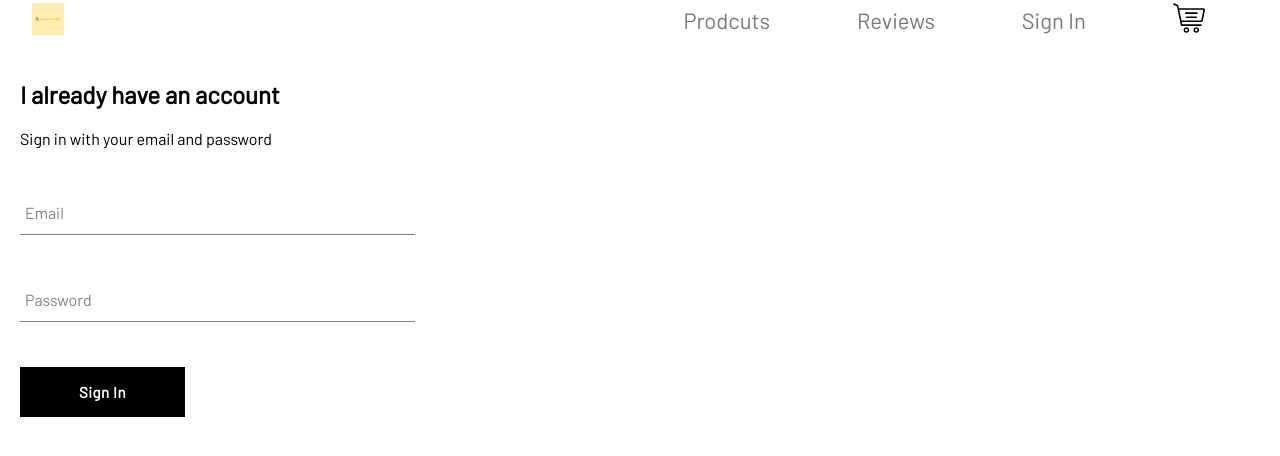
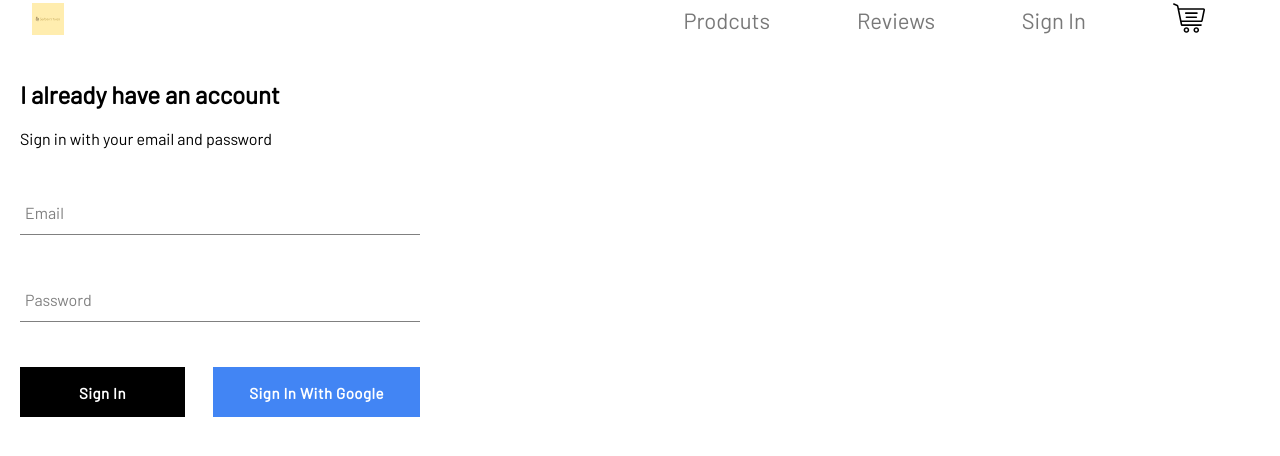
Before and after one commit to Calcopod/website-2, a React (Create React App) app: page /sign-in in a window 1280 px wide. Shown: the top 456 px of the page. Built offline with nearby package versions, Linux system fonts and the light colour scheme; no server answers.

Commit message:
Integrated Firebase Google Auth. Custom Scrollbar

```diff
--- a/package.json
+++ b/package.json
@@ -6,6 +6,7 @@
     "@testing-library/jest-dom": "^5.12.0",
     "@testing-library/react": "^11.2.6",
     "@testing-library/user-event": "^12.8.3",
+    "firebase": "^8.4.2",
     "react": "^17.0.2",
     "react-dom": "^17.0.2",
     "react-router-dom": "^5.2.0",
--- a/src/App/App.css
+++ b/src/App/App.css
@@ -36,3 +36,30 @@
     transform: rotate(360deg);
   }
 }
+
+* {
+  box-sizing: border-box;
+}
+
+::-webkit-scrollbar {
+  width: 20px;
+}
+::-webkit-scrollbar-track {
+  background-color: transparent;
+}
+::-webkit-scrollbar-thumb {
+  background-color: #d6dee1;
+}
+::-webkit-scrollbar-thumb {
+  background-color: #d6dee1;
+  border-radius: 20px;
+}
+::-webkit-scrollbar-thumb {
+  background-color: #d6dee1;
+  border-radius: 20px;
+  border: 6px solid transparent;
+  background-clip: content-box;
+}
+::-webkit-scrollbar-thumb:hover {
+  background-color: #a8bbbf;
+}
--- a/src/App/App.js
+++ b/src/App/App.js
@@ -1,15 +1,41 @@
-import React from 'react'
+import React, { Component } from 'react'
 import Homepage from '../Pages/Homepage/homepage.component.jsx'
 import NavBar from '../Components/NavBar/navbar.component'
 import { Switch, Route } from 'react-router-dom'
+import SignInAndUp from '../Pages/Sign-in&up/sign-in-and-up.component.jsx';
+import { auth } from '../Firebase/firebase.utility'
 
 import './App.css';
-import SignInAndUp from '../Pages/Sign-in&up/sign-in-and-up.component.jsx';
 
-function App() {
+class App extends Component {
+  constructor() {
+    super()
+
+    this.state = {
+      currentUser: null
+    }
+  }
+
+  unsubscribeFromAuth = null
+
+  componentDidMount() {
+    // Subscribe to auth:
+    this.unsubscribeFromAuth = auth.onAuthStateChanged( user => {
+      this.setState({currentUser: user})
+
+      console.log( user )
+    })
+  }
+
+  componentWillUnmount() {
+    // Unsubscribe to auth:
+    this.unsubscribeFromAuth()
+  }
+
+  render() {
     return (
       <div>
-      <NavBar />
+        <NavBar currentUser={this.state.currentUser}/>
         <Switch>
           <Route exact path="/">
             <Homepage />
@@ -28,5 +54,6 @@ function App() {
       </div>
     );
   }
+}
 
 export default App;
--- a/src/Components/CustomButton/custom-btn.component.jsx
+++ b/src/Components/CustomButton/custom-btn.component.jsx
@@ -1,9 +1,9 @@
 import React from 'react'
 import './custom-btn.styles.scss'
 
-const CustomButton = ( { children, ...otherProps } ) => (
+const CustomButton = ( { isGoogleAuth, children, ...otherProps } ) => (
   <button
-    className="custom-button"
+    className={`${isGoogleAuth ? 'google-btn' : ''} custom-button`}
     { ...otherProps }
   >
     { children }
--- a/src/Components/CustomButton/custom-btn.styles.scss
+++ b/src/Components/CustomButton/custom-btn.styles.scss
@@ -1,3 +1,5 @@
+$border-col: black;
+
 .custom-button {
   min-width: 165px;
   width: auto;
@@ -8,9 +10,9 @@
   font-size: 15px;
   background-color: black;
   color: white;
-  font-family: 'Barlow';
+  font-family: "Barlow";
   font-weight: bolder;
-  border: none;
+  border: 1px solid $border-col;
   cursor: pointer;
 
   transition: 300ms all cubic-bezier(0.19, 1, 0.22, 1);
@@ -18,6 +20,16 @@
   &:hover {
     background-color: white;
     color: black;
-    border: 1px solid black;
+  }
+
+  &.google-btn {
+    $border-col: #4285f4;
+    background-color: #4285f4;
+    color: white;
+    border: 1px solid $border-col;
+
+    &:hover {
+      background-color: #3578e8;
+    }
   }
 }
--- a/src/Components/NavBar/navbar.component.jsx
+++ b/src/Components/NavBar/navbar.component.jsx
@@ -3,10 +3,11 @@ import logo from './Assets/default.svg'
 import cart from './Assets/cart.svg'
 
 import { Link } from 'react-router-dom'
+import { auth } from '../../Firebase/firebase.utility'
 
 import './navbar.styles.scss'
 
-const NavBar = () => {
+const NavBar = ( {currentUser} ) => {
   return (
     <div className="nav-bar">
       <div className="logo-container" to="/">
@@ -19,7 +20,14 @@ const NavBar = () => {
         <Link className="option" to="/store">Prodcuts</Link>
         <Link className="option" to="/reviews">Reviews</Link>
 
-        <Link className="option" to="/sign-in"> Sign In </Link>
+        {
+          currentUser ?
+          <div className="option" onClick={() => auth.signOut()}>Sign Out</div>
+          :
+          <Link className="option" to="/sign-in"> Sign In </Link>
+        }
+
+
 
         <Link className="option" to="/cart">
           <img className="cart-btn" alt="cart" src={cart} />
--- a/src/Components/NavBar/navbar.styles.scss
+++ b/src/Components/NavBar/navbar.styles.scss
@@ -6,7 +6,7 @@
   margin-left: auto;
   margin-right: auto;
 
-  height: min( 5vh, 100px );
+  height: min(5vh, 100px);
 
   .logo-container {
     flex: 1;
@@ -17,7 +17,6 @@
     .logo {
       height: max(4vh, 20px);
     }
-
   }
 
   .container {
@@ -30,16 +29,15 @@
       text-decoration: none;
       font-size: 22px;
       color: #787878;
+      cursor: pointer;
 
       &:hover {
         color: #2c2c2c;
       }
-
     }
 
     .cart-btn {
       height: max(4vh, 10px);
     }
-
   }
 }
--- a/src/Components/SignIn/sign-in.component.jsx
+++ b/src/Components/SignIn/sign-in.component.jsx
@@ -1,6 +1,7 @@
 import React, { Component } from 'react'
 import CustomButton from '../CustomButton/custom-btn.component'
 import InputForm from '../InputForm/input-form.component'
+import { signInWithGoogle } from '../../Firebase/firebase.utility'
 import './sign-in.styles.scss'
 
 class SignIn extends Component {
@@ -48,9 +49,15 @@ class SignIn extends Component {
           label="Password"
         />
 
-        <CustomButton type="submit">
-          Sign In
-        </CustomButton>
+        <div className="buttons">
+          <CustomButton type="submit">
+            Sign In
+          </CustomButton>
+
+          <CustomButton onClick={signInWithGoogle} isGoogleAuth>
+            Sign In With Google
+          </CustomButton>
+        </div>
 
         </form>
       </div>
--- a/src/Components/SignIn/sign-in.styles.scss
+++ b/src/Components/SignIn/sign-in.styles.scss
@@ -1,5 +1,10 @@
 .sign-in {
-  width: min(30vw, 380px);
+  width: 440px;
 
   padding: 20px;
+
+  .buttons {
+    display: flex;
+    justify-content: space-between;
+  }
 }
--- /dev/null
+++ b/src/Firebase/firebase.utility.js
@@ -0,0 +1,27 @@
+import firebase from 'firebase/app'
+
+import 'firebase/firestore'
+import 'firebase/auth'
+
+const config = {
+  apiKey: "AIzaSyDNXMP-wLHFveVeeIOOfbtDgd-ferD7B3E",
+  authDomain: "tuica-b9db7.firebaseapp.com",
+  projectId: "tuica-b9db7",
+  storageBucket: "tuica-b9db7.appspot.com",
+  messagingSenderId: "85678999480",
+  appId: "1:85678999480:web:f32d3b605189f630f0714d",
+  measurementId: "G-0HQEZRSLLD"
+};
+
+firebase.initializeApp( config )
+
+export const auth = firebase.auth()
+export const firestore = firebase.firestore()
+
+const provider = new firebase.auth.GoogleAuthProvider()
+provider.setCustomParameters({
+  prompt: 'select_account'
+})
+
+export const signInWithGoogle = () => auth.signInWithPopup( provider )
+export default firebase
--- a/src/Pages/Homepage/homepage.component.jsx
+++ b/src/Pages/Homepage/homepage.component.jsx
@@ -1,5 +1,4 @@
 import React from 'react';
-import NavBar from '../../Components/NavBar/navbar.component'
 import Footer from '../../Components/Footer/footer.component'
 import ReviewDirectory from '../../Components/Directory3/rev-dir/dir3.component';
 import TrendingDirectory from '../../Components/Directory3/trending-dir/trending-dir.component';
```
Also changed, not shown: 1 other file (tests, documents, lock files or other folders). Lines whose indentation alone changed are shown as unchanged.
